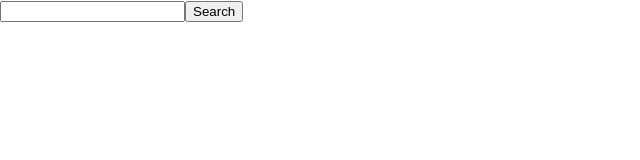
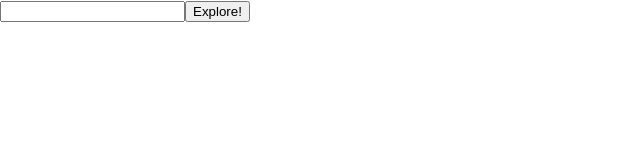
Before and after one commit to ryanemmans/city-explorer, a React (Create React App) app: page / in a window 1280 px wide. Shown: the top 160 px of the page, without its empty margins (0-640 px from the left). Built offline with nearby package versions, Linux system fonts and the light colour scheme.

Commit message:
Completed feature 1 - setup.

```diff
--- a/src/App.js
+++ b/src/App.js
@@ -12,13 +12,11 @@ export default class App extends Component {
   }
 
   handleSearchClick = async () => {
-    const searchQuery = 'Seattle';
+    const searchQuery = this.state.searchQuery;
     const key = process.env.REACT_APP_CITY_KEY;
-
     const API_URL = `https://us1.locationiq.com/v1/search.php?key=${key}&q=${searchQuery}&format=json`;
-
     const response = await axios.get(API_URL);
-
+    console.log(response.data[0])
     this.setState({ location: response.data[0] });
   }
 
@@ -26,7 +24,7 @@ export default class App extends Component {
     return (
       <>
         <input />
-        <button onClick={this.handleSearchClick}>Search</button>
+        <button onClick={this.handleSearchClick}>Explore!</button>
         {this.state.location.place_id &&
           <h2>The city is: {this.state.location.display_name}</h2>
         }
```
Also changed, not shown: 1 other file (tests, documents, lock files or other folders).
